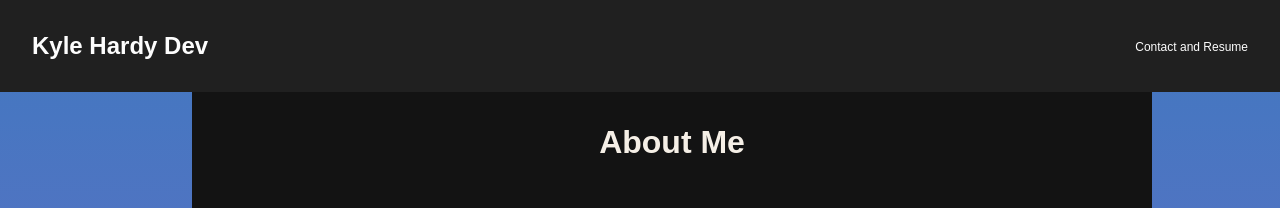
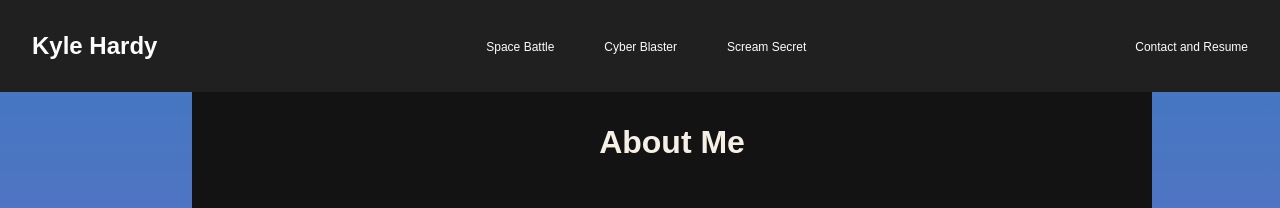
Before and after one commit to jarvisx86/jarvisx86.github.io, a plain HTML site: page index.html in a window 1280 px wide. Shown: the top 208 px of the page. Drawn offline with Linux system fonts and the light colour scheme.

Commit message:
add project interanl links to nav bar

```diff
--- a/css/main.css
+++ b/css/main.css
@@ -4,6 +4,7 @@
 * {
     margin: 0px;
     padding: 0px;
+    scroll-behavior: smooth;
 }
 
 a {
@@ -47,3 +48,15 @@ nav {
 .text_align {
     text-align: center;
 }
+
+.project_links {
+    font-size: 12px;
+    margin: 0px 15px;
+    padding: 10px;
+}
+
+.project_links:hover {
+    border-bottom: 3px solid #e44ed7;
+    border-radius: 3px;
+    transition: 0.2s;
+}
--- a/index.html
+++ b/index.html
@@ -7,7 +7,10 @@
     <body>
         <nav id="nav_bar" class="">
             <div>
-                <h1><a href="index.html">Kyle Hardy Dev</a></h1>
+                <h1><a href="index.html">Kyle Hardy</a></h1>
+            </div>
+            <div id="project_links">
+
             </div>
             <div>
                 <a class="resume_contact" href="contact.html">Contact and Resume</a>
--- a/js/projects.js
+++ b/js/projects.js
@@ -1,15 +1,18 @@
-
 // load projects
 var projectsArray = [
     {
         link: "https://www.youtube.com/embed/BWv44mx2zcM?si=8oFKuyYUqmJtMJyQ",
-        title: "Space Battle (Unity/C#)",
+        title: "Space Battle",
+        id: "space_battle",
+        platform: "(Unity/C#)",
         description: "\nA top-down 2D asteroids clone. This was the first game that I completed. The ship enemies use the A* Pathfinding algorithm to find a path to the player."
 
     },
     {
         link: "https://www.youtube.com/embed/o6jPsjURkNw?si=0d1xk54O62YHtDG5",
-        title: "Cyber Blaster (Unity/C#)",
+        title: "Cyber Blaster",
+        id: "cyber_blaster",
+        platform: "(Unity/C#)",
         description:
         "\nCyber Blaster is a 2D side-scrolling platformer where you blast/platform your way through enemies and obstacles in a cyberpunk-esque world. "
         + "This started out as a game jam project which quickly grew beyound the scope of a week.\n\n"
@@ -20,11 +23,14 @@ var projectsArray = [
     },
     {
         link:"https://www.youtube.com/embed/yOyd9GxFznQ?si=vgeiAUtyQdjZRXpt",
-        title: "Scream Secret (Unity/C#)",
+        title: "Scream Secret",
+        id: "scream_secret",
+        platform: "(Unity/C#)",
         description: "\nFPS horror game"
     }
 ];
 
+var projectLinks = document.getElementById("project_links");
 var projects = document.getElementById("projects")
 
 for (var i = 0; i < projectsArray.length; i++) {
@@ -38,7 +44,7 @@ for (var i = 0; i < projectsArray.length; i++) {
     newVideoElement.className = "project_desc";
 
     var newVideoTitle = document.createElement("h2");
-    newVideoTitle.innerText = project.title;
+    newVideoTitle.innerText = project.title + " " + project.platform;
 
     var newVideoDesc = document.createElement("p");
     newVideoDesc.innerText = project.description;
@@ -55,6 +61,14 @@ for (var i = 0; i < projectsArray.length; i++) {
 
     newProjectElement.append(newVideoElement);
     newProjectElement.append(newVideoFrame);
+    newProjectElement.id = project.id;
 
     projects.append(newProjectElement);
+
+    var newProjectLink = document.createElement("a");
+    newProjectLink.className = "project_links";
+    newProjectLink.innerText = project.title;
+    newProjectLink.href = "#" + project.id;
+
+    projectLinks.append(newProjectLink);
 }
```
Also changed, not shown: contact.html (+1 -1 lines).
